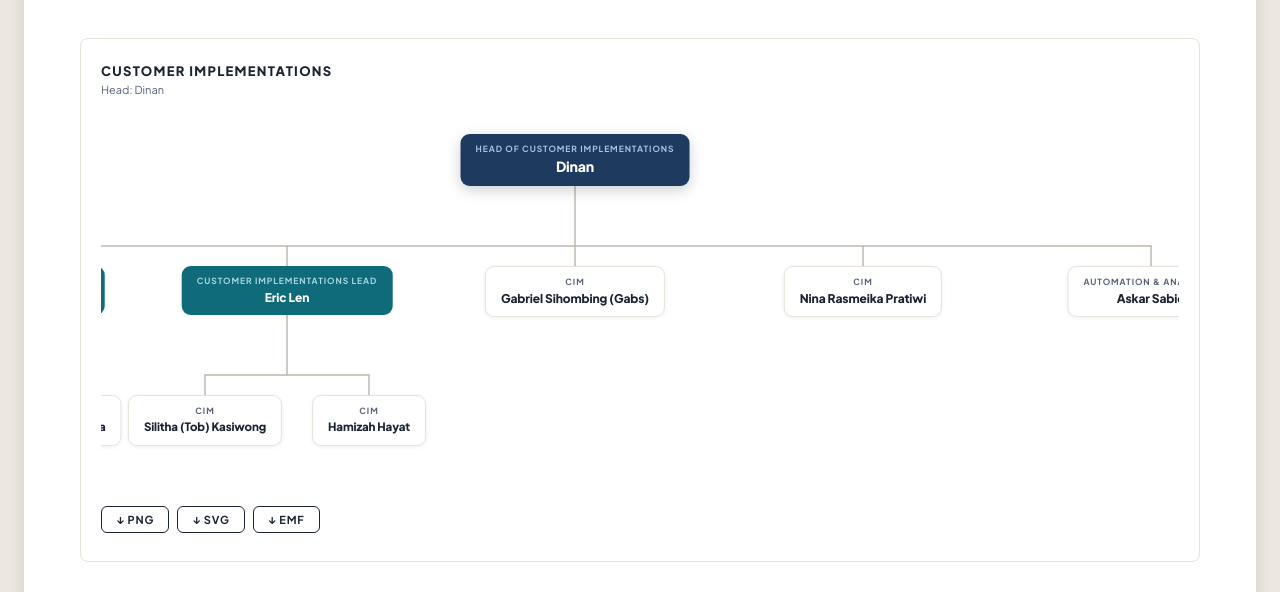
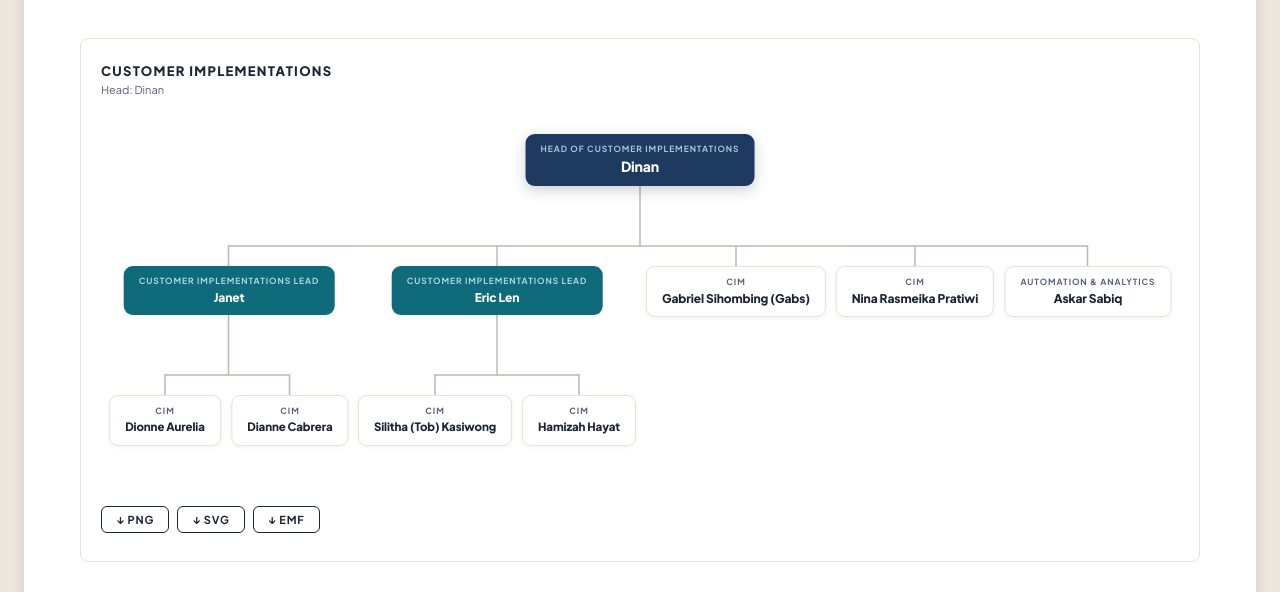
Before and after one commit to sabiqovsky/clm, a website: page teams.html in a window 1280 px wide. Shown: the part 174-766 px from the top of the page. Drawn offline with nearby package versions, Linux system fonts and the light colour scheme.

Commit message:
Revert "Normalize sibling spacing: all siblings get equal column width"
This reverts commit 94976cb468cea44bd304b7bc19e7b23b64cd6303.

```diff
--- a/teams.html
+++ b/teams.html
@@ -320,11 +320,9 @@ function renderTree(root, canvasEl){
   function layA(n,cx,y){ var idx=placements2.length; placements2.push({n:n,cx:cx,y:y});
     if(!n.ch||!n.ch.length) return;
     var childY=y+actualH[n._pidx]+VG;
-    var childWidths=n.ch.map(function(c){return swA(c);});
-    var maxCW=Math.max.apply(null,childWidths);
-    var tot=n.ch.length*maxCW+(n.ch.length-1)*HG;
+    var tot=n.ch.reduce(function(s,c){return s+swA(c);},0)+(n.ch.length-1)*HG;
     var x0=cx-tot/2;
-    var ccxs=n.ch.map(function(){var ccx=x0+maxCW/2;x0+=maxCW+HG;return ccx;});
+    var ccxs=n.ch.map(function(c){var cw=swA(c),ccx=x0+cw/2;x0+=cw+HG;return ccx;});
     connections.push({pidx:idx,pcx:cx,py:y,ccxs:ccxs,childY:childY});
     n.ch.forEach(function(c,i){layA(c,ccxs[i],childY);});
   }
```
Also changed, not shown: index.html (+4 -7 lines).
